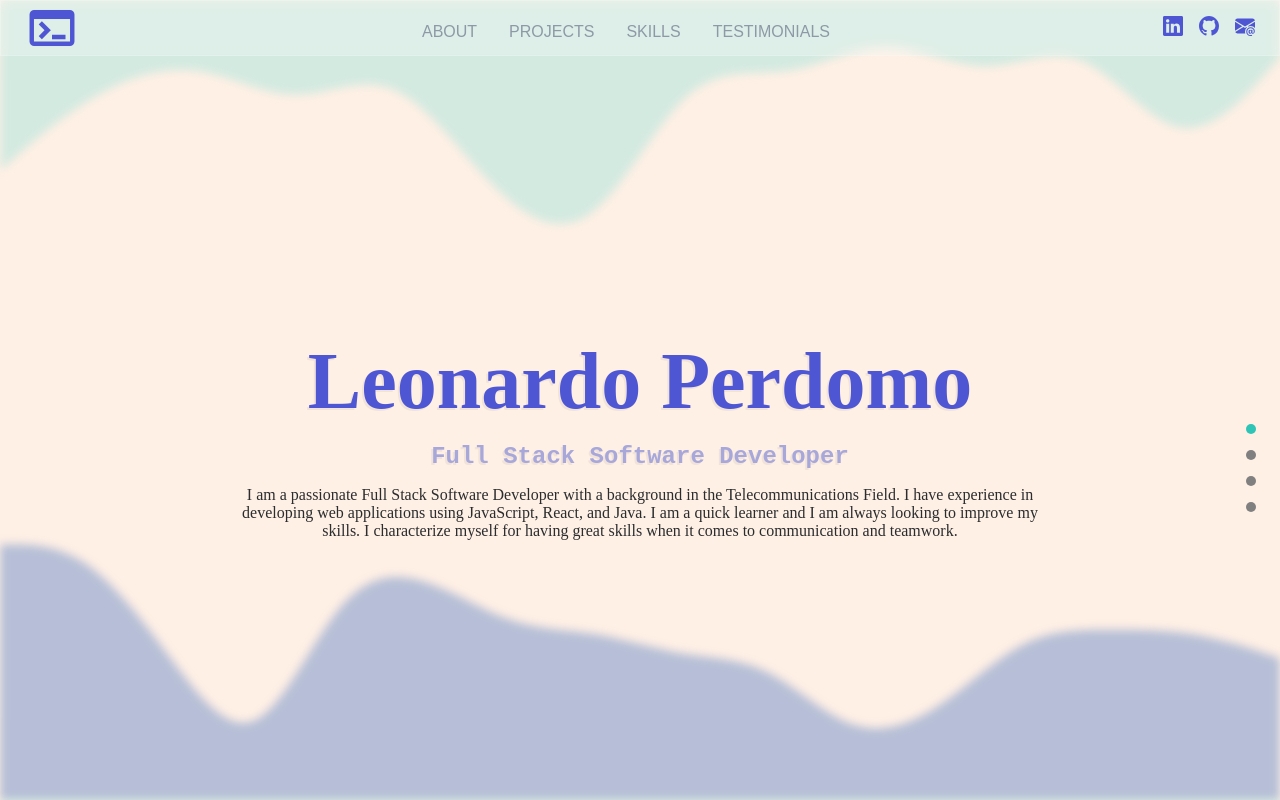
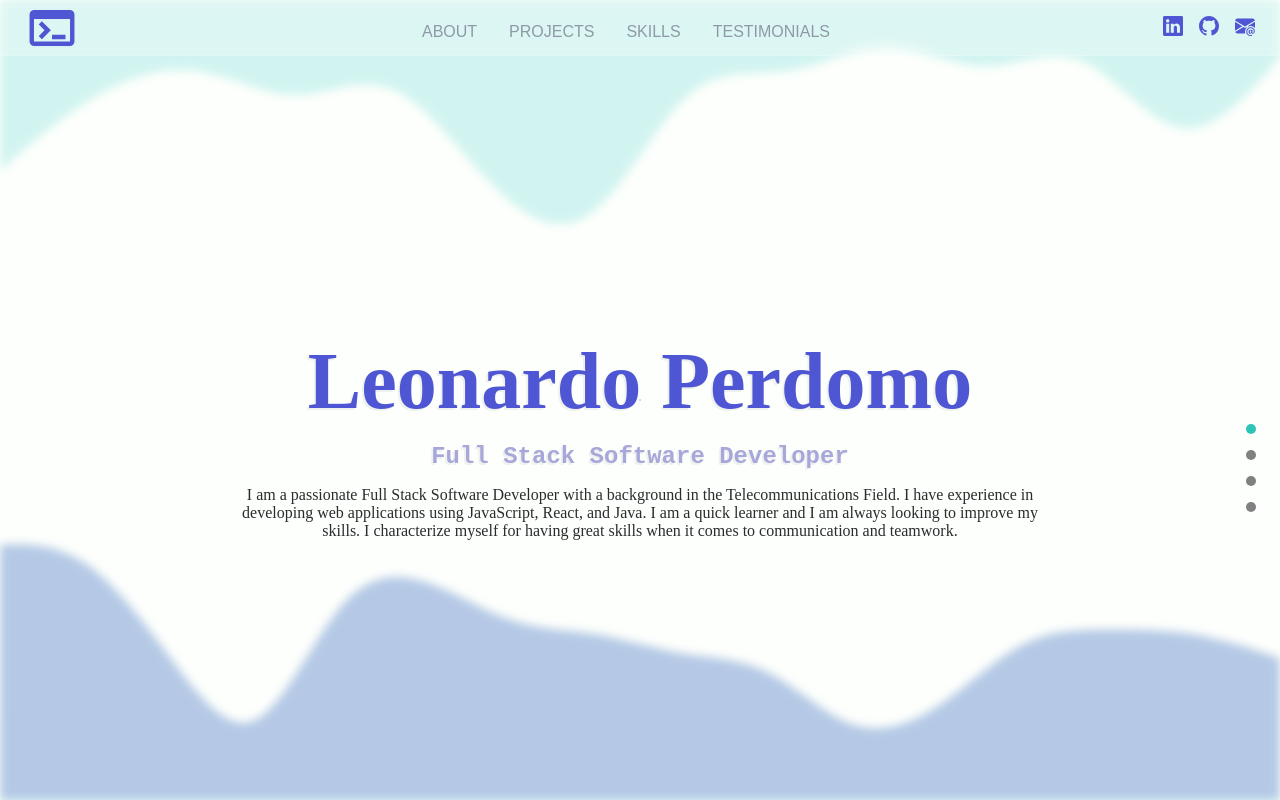
Before and after one commit to leonardoapd/portfolio-v2023, a React (Vite) app: page / in a window 1280 px wide. Shown: the top 800 px of the page. Built offline with nearby package versions, Linux system fonts and the light colour scheme; a web font is replaced by a local one.

Commit message:
Dotted background added

```diff
--- a/src/index.css
+++ b/src/index.css
@@ -61,7 +61,19 @@
 @media (prefers-color-scheme: light) {
   :root {
     color: #213547;
-    background-color: var(--light-color);
+    background-color: var(--light-primary-color);
   }
 
 }
+
+body {
+  /* Dotted background */
+  background-image: radial-gradient(rgba(12, 12, 12, 0.08) 1px, transparent 1px), radial-gradient(rgba(12, 12, 12, 0.08) 1px, transparent 1px);
+  background-position: 0 0, 12px 12px;
+  background-size: 24px 24px;
+  /* background-color: var(--dark-primary-color); */
+  background-attachment: fixed;
+  background-repeat: repeat;
+  /* background-color: var(--dark-primary-color); */
+
+}
```
